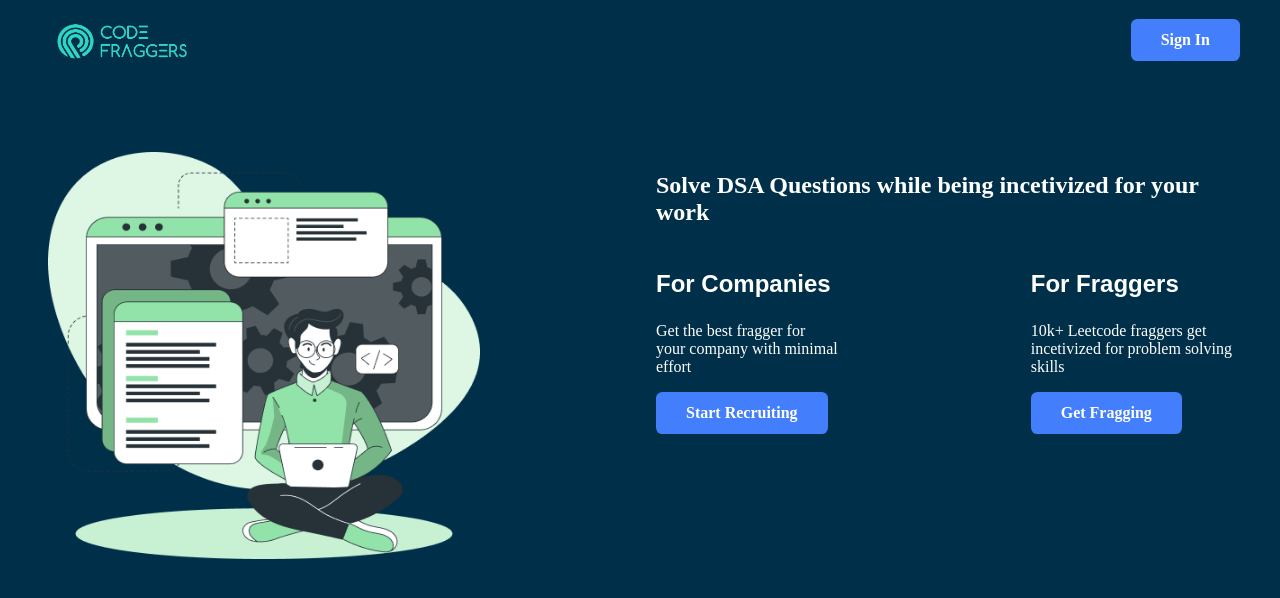
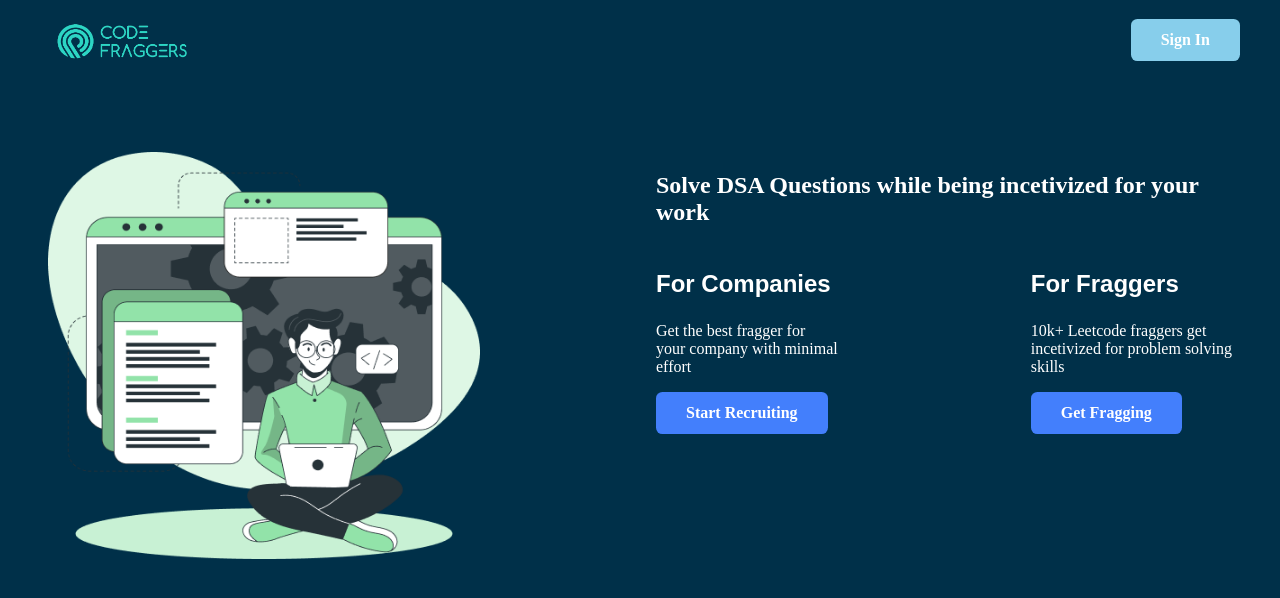
Before and after one commit to HetviSoni/code-fraggers, a React (Create React App) app: page / in a window 1280 px wide. In both pictures the pointer is over the button "Sign In". Shown: the top 598 px of the page. Built offline with nearby package versions, Linux system fonts and the light colour scheme.

Commit message:
hover effect

```diff
--- a/src/components/header/header.css
+++ b/src/components/header/header.css
@@ -36,3 +36,8 @@
     display: inline-block;
     font-size: 16px;
   }
+  .signIn:hover,
+  .signIn:focus {
+    background-color: skyblue;
+    transition: 0.2s ease-in;
+  }
```
